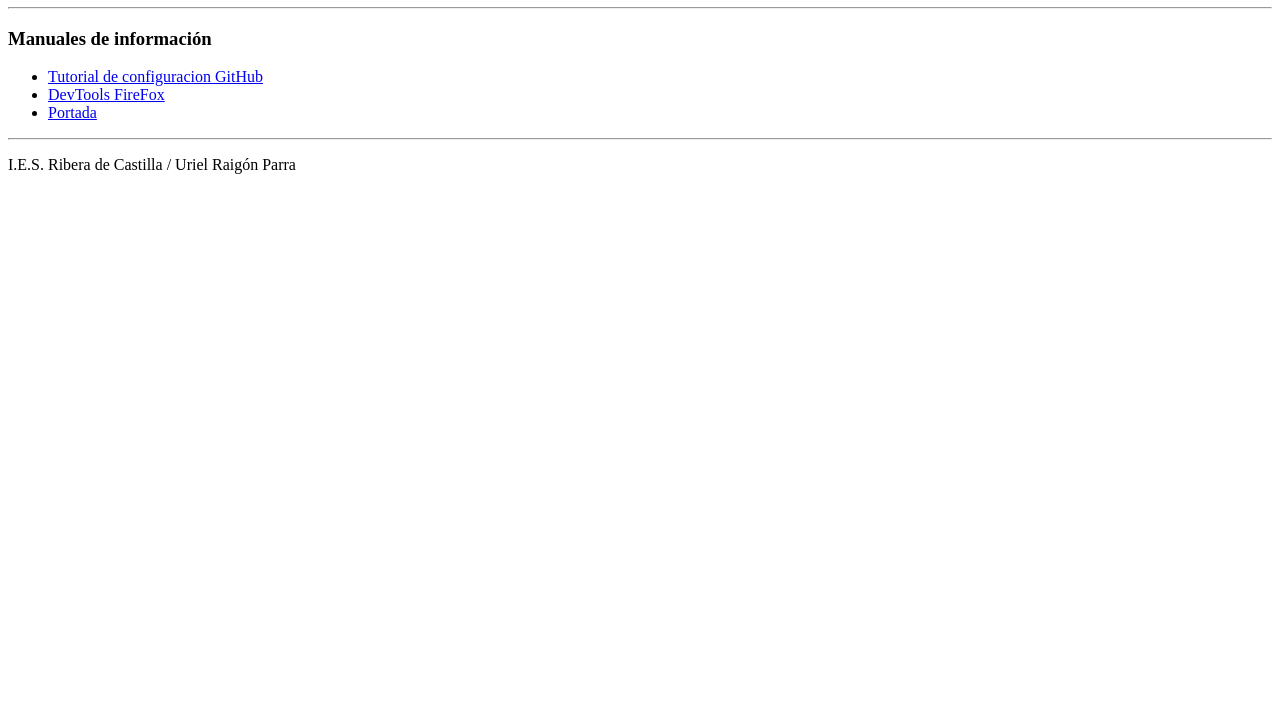
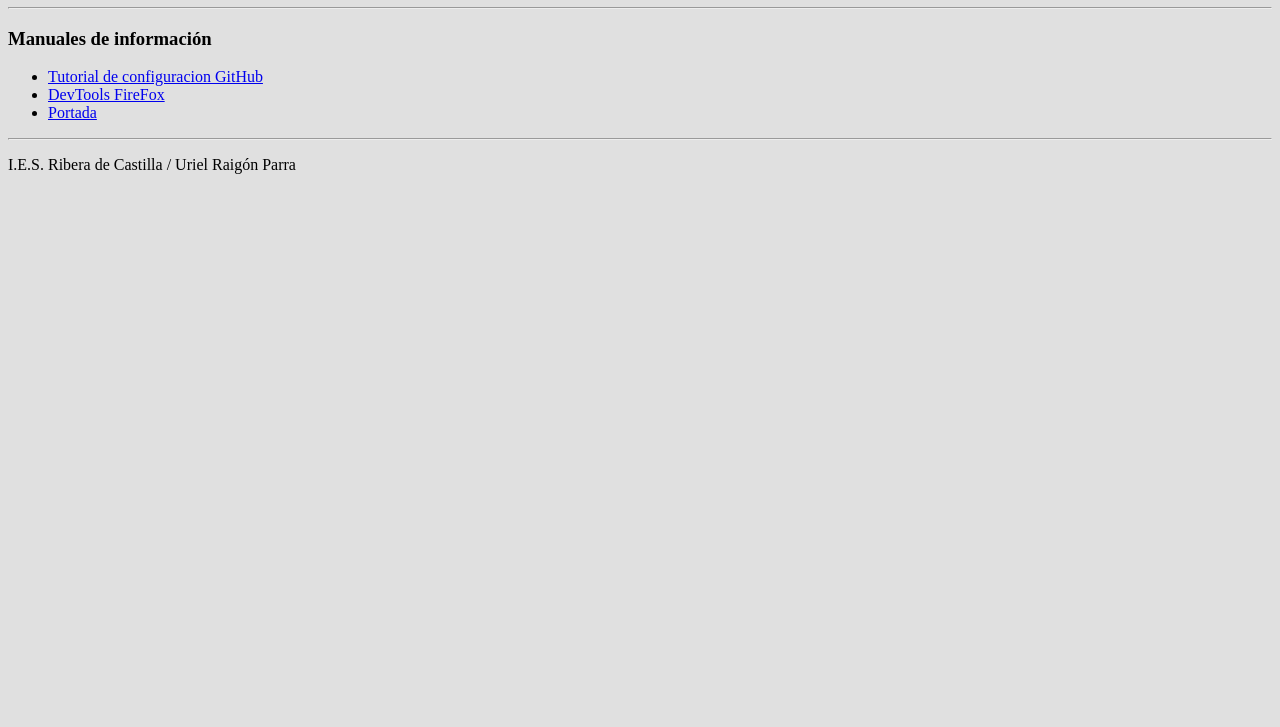
Before and after one commit to ur1e1/ur1e1.github.io, a plain HTML site: page HTML/tema0.html in a window 1280 px wide. Shown: the part 73-800 px from the top of the page. Drawn offline with Linux system fonts and the light colour scheme.

Commit message:
Update tema0.html

```diff
--- a/HTML/tema0.html
+++ b/HTML/tema0.html
@@ -5,7 +5,7 @@
     <meta http-equiv="X-UA-Compatible" content="IE=edge">
     <meta name="viewport" content="width=device-width, initial-scale=1.0">
     <title>Tema 0</title>
-    <link rel="stylesheet" type="text/css" href="CSS\hojaColores1.css">
+    <link rel="stylesheet" type="text/css" href="..\CSS\hojaColores1.css">
 </head>
 
 <body>
```
